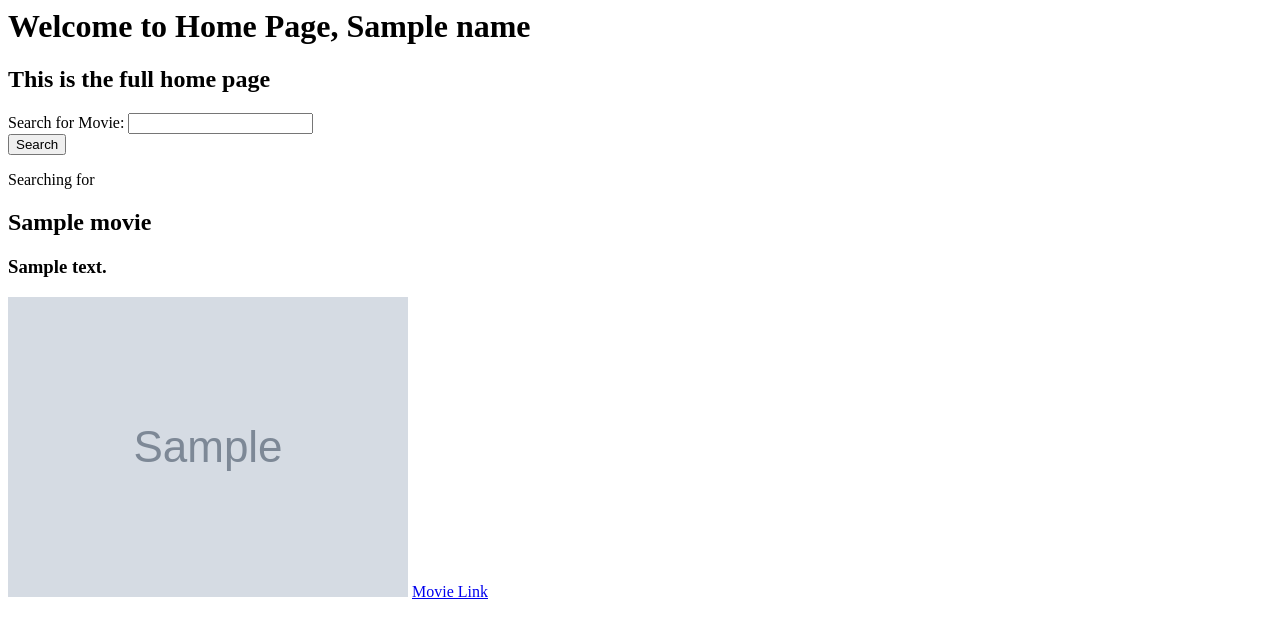
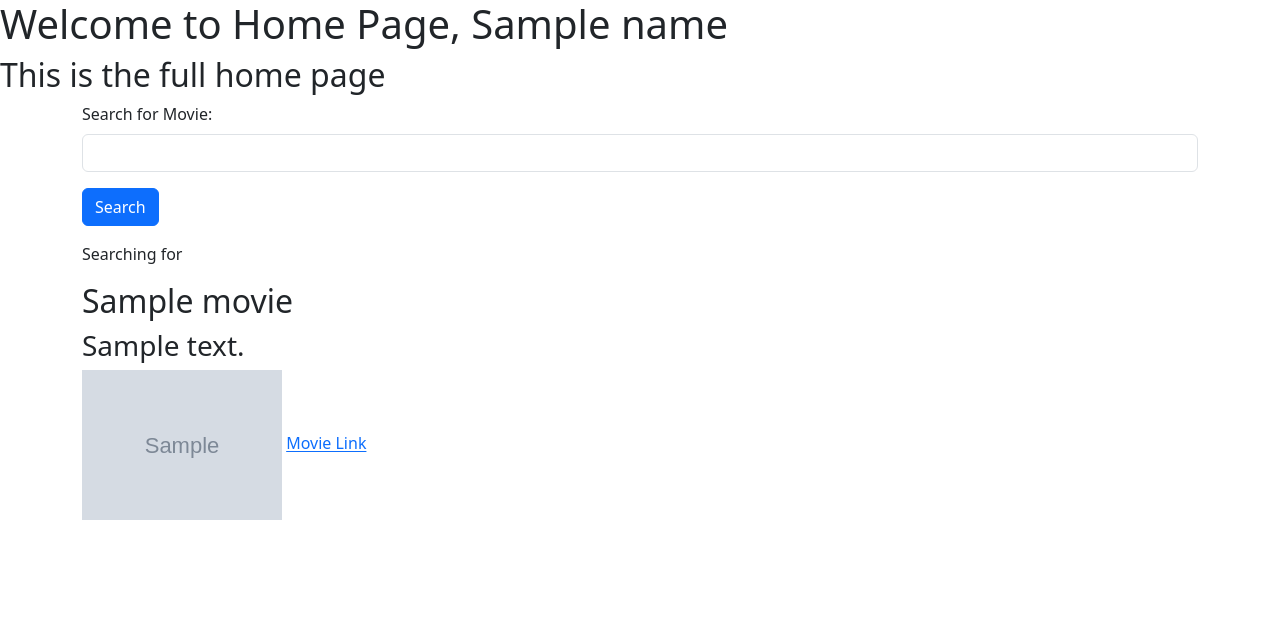
Before and after one commit to CristoRodriguez1/moviesreviews, a Python web app: template movie/templates/home.html in a window 1280 px wide. Shown: the top 638 px of the page. Run offline with Jinja, Linux system fonts and the light colour scheme; the template is opened without the code that fills it: most values are stand-ins (such as "Sample title", 1, 10 or a date in 2020); grey boxes marked "Sample" are stand-in pictures.

Commit message:
visualizacion de peliculas con estilo

```diff
--- a/movie/templates/home.html
+++ b/movie/templates/home.html
@@ -1,3 +1,7 @@
+<HEAD>
+<link href="https://cdn.jsdelivr.net/npm/bootstrap@5.3.8/dist/css/bootstrap.min.css" rel="stylesheet" integrity="sha384-sRIl4kxILFvY47J16cr9ZwB07vP4J8+LH7qKQnuqkuIAvNWLzeN8tE5YBujZqJLB" crossorigin="anonymous">
+</HEAD>
+
 <h1>Welcome to Home Page, {{name}}</h1>
 <h2>This is the full home page </h2>
 
@@ -16,7 +20,7 @@
     {% for movie in movies %}
         <h2>{{ movie.title }}</h2>
         <h3>{{ movie.description }}</h3>
-        <img src="{{ movie.image.url }}">
+        <img src="{{ movie.image.url }}" style="max-width: 200px;">
         {% if movie.url %}
             <a href="{{ movie.url }}"> Movie Link </a>
         {% endif %}
```
